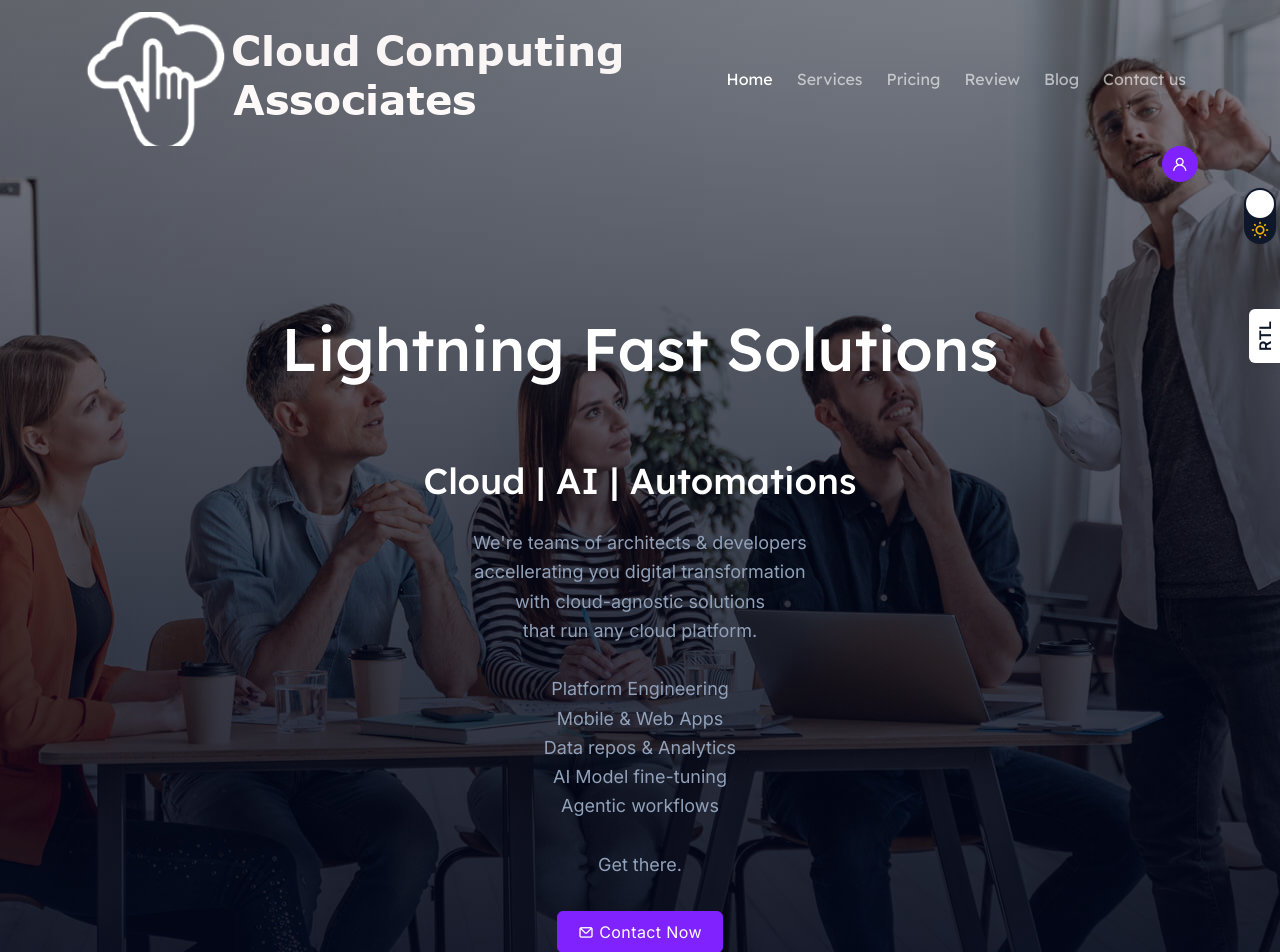
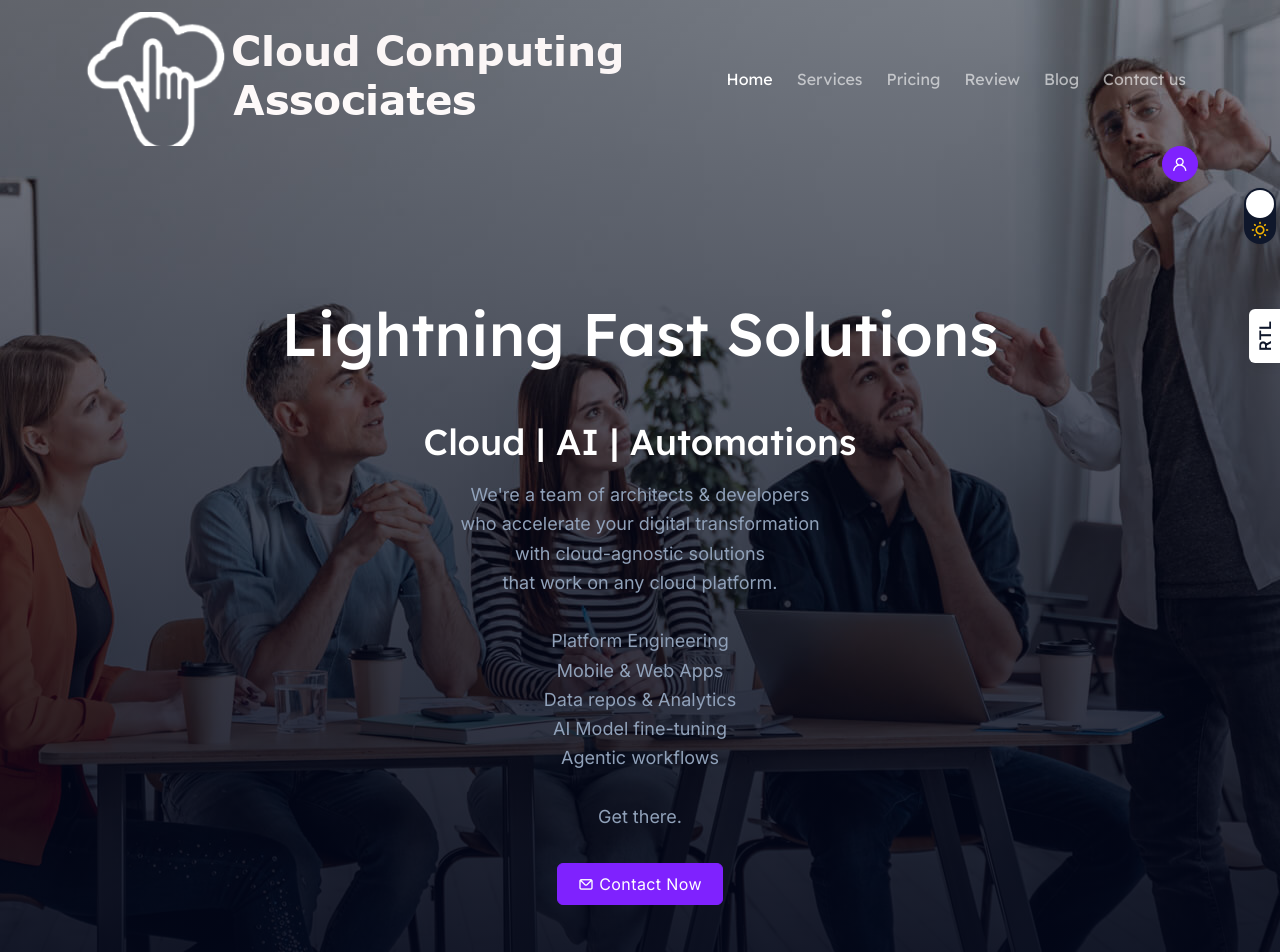
Before and after one commit to mtmazurik/CCAWEbsite, an Angular app: page / in a window 1280 px wide. Shown: the top 952 px of the page. Built offline with nearby package versions, Linux system fonts and the light colour scheme.

Commit message:
leading changes to Tailwind

```diff
--- a/src/app/pages/index-one/index-one.component.html
+++ b/src/app/pages/index-one/index-one.component.html
@@ -9,10 +9,10 @@
                 <i class="mdi mdi-play inline-flex items-center justify-center text-3xl"></i>
             </a>
         -->
-            <h2 class="font-medium leading-normal text-6xl mb-5 mt-10 text-white">Lightning Fast Solutions</h2>
-            <h3 class="font-medium leading-normal text-4xl mb-5 mt-10 text-white">Cloud | AI | Automations</h3>
+            <h2 class="font-medium leading-none text-6xl mb-5 mt-10 text-white">Lightning Fast Solutions</h2>
+            <h3 class="font-medium leading-none text-4xl mb-5 mt-10 text-white">Cloud | AI | Automations</h3>
 
-            <p class="text-slate-400 text-lg max-w-xl mx-auto">We're teams of architects & developers<br>accellerating you digital transformation<br>with cloud-agnostic solutions<br>that run any cloud platform.<br><br>Platform Engineering<br>Mobile & Web Apps<br>Data repos & Analytics<br>AI Model fine-tuning<br>Agentic workflows<br><br>Get there.</p>
+            <p class="text-slate-400 text-lg max-w-xl mx-auto">We're a team of architects & developers<br>who accelerate your digital transformation<br>with cloud-agnostic solutions<br>that work on any cloud platform.<br><br>Platform Engineering<br>Mobile & Web Apps<br>Data repos & Analytics<br>AI Model fine-tuning<br>Agentic workflows<br><br>Get there.</p>
 
             <div class="mt-8">
                 <a [routerLink]="[]" class="py-2 px-5 inline-block font-normal tracking-wide border align-middle transition duration-500 ease-in-out text-base text-center bg-violet-600 hover:bg-violet-700 border-violet-600 hover:border-violet-700 text-white rounded-md"><i class="uil uil-envelope"></i> Contact Now</a>
```
